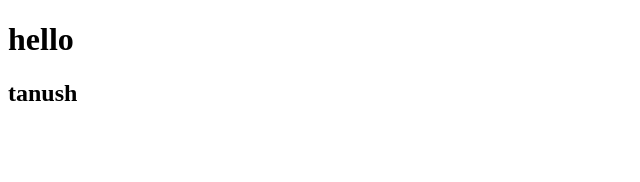
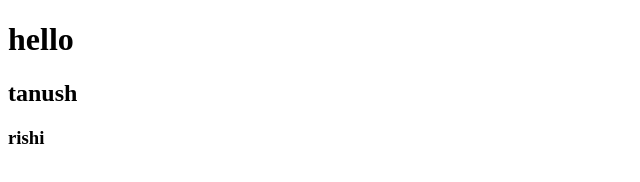
Before and after one commit to vickykumarjsr111-dot/dice, a plain HTML site: page index.html in a window 1280 px wide. Shown: the full height of the page, 0-640 px from the left. Drawn offline with Linux system fonts and the light colour scheme.

Commit message:
new commit

```diff
--- a/index.html
+++ b/index.html
@@ -8,5 +8,8 @@
 <body>
     <h1>hello</h1>
     <h2>tanush</h2>
+    <h3>rishi
+
+    </h3>
 </body>
 </html>
```
